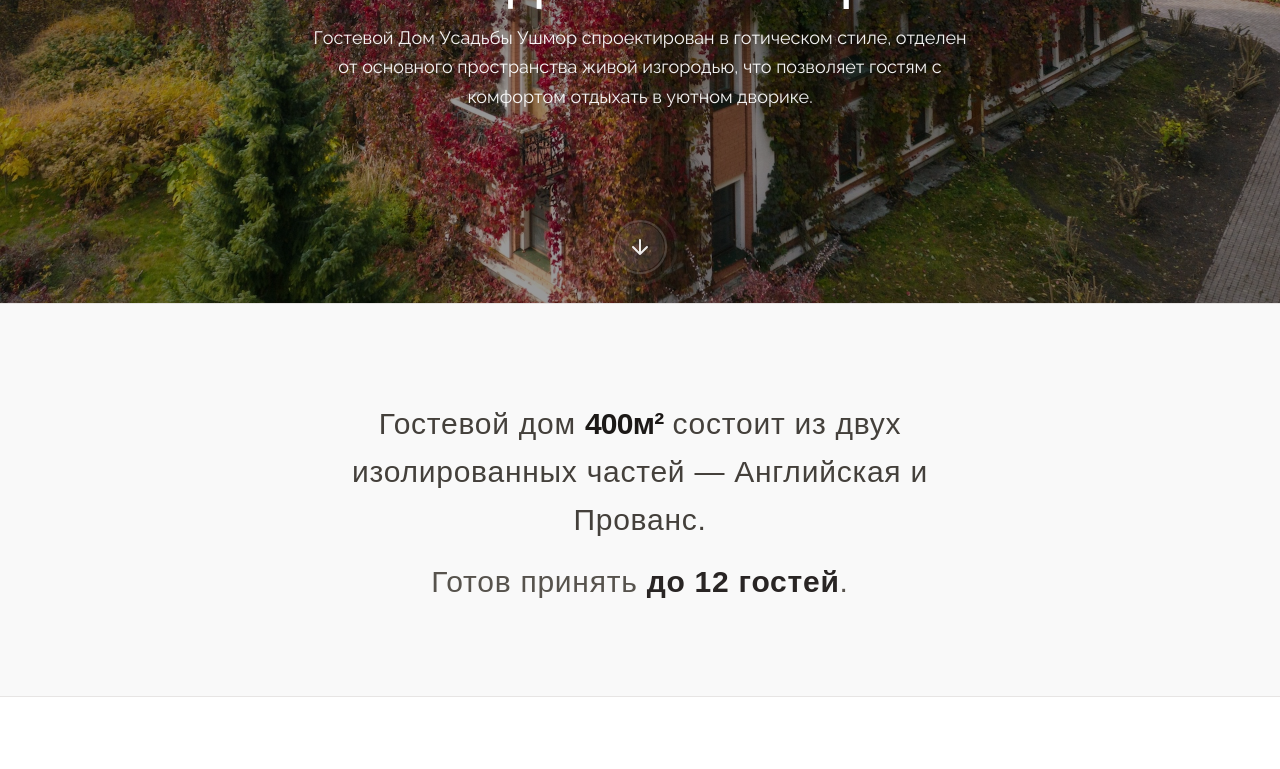
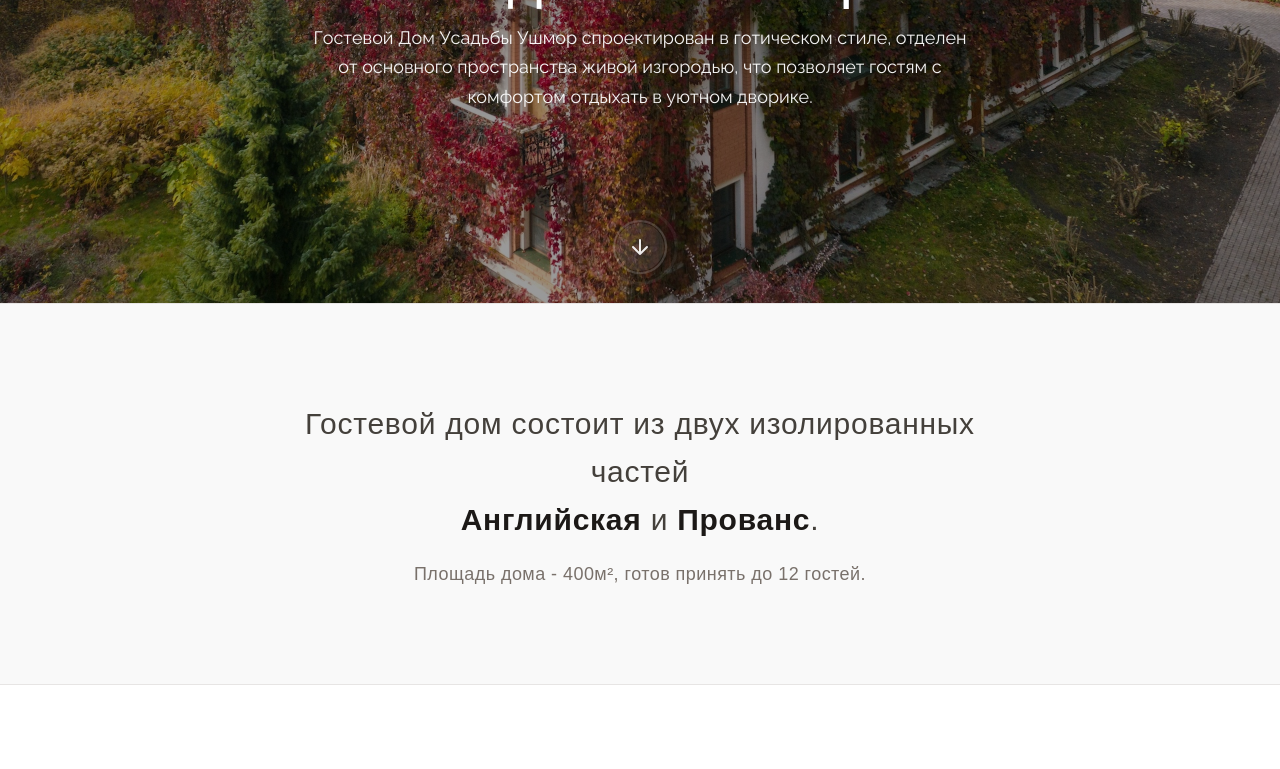
Before and after one commit to Sharky121/weddings, a Next.js app: page /guest-houses in a window 1280 px wide. Shown: the part 486-1255 px from the top of the page. Built offline with nearby package versions, Linux system fonts and the light colour scheme; a web font is replaced by a local one.

Commit message:
feat: гостевая страница

```diff
--- a/app/guest-houses/page.tsx
+++ b/app/guest-houses/page.tsx
@@ -103,15 +103,15 @@ export default function GuestHousesPage() {
             className="text-center text-xl text-stone-700 tracking-wide sm:text-2xl lg:text-3xl"
             style={{ fontFamily: "var(--font-forum)", lineHeight: 1.6 }}
           >
-            Гостевой дом{" "}
-            <span className="font-semibold tracking-tight text-stone-900">400м²</span>
-            {" "}состоит из двух изолированных частей — Английская и Прованс.
+            Гостевой дом состоит из двух изолированных частей
+            <br />
+            <span className="font-semibold text-stone-900">Английская</span> и <span className="font-semibold text-stone-900">Прованс</span>.
           </p>
           <p
-            className="mt-5 text-center text-xl tracking-wide text-stone-600 sm:text-2xl lg:text-3xl"
+            className="mt-4 text-center text-base font-normal tracking-wide text-stone-500 sm:text-lg"
             style={{ fontFamily: "var(--font-forum)" }}
           >
-            Готов принять <span className="font-semibold text-stone-800">до 12 гостей</span>.
+            Площадь дома - 400м², готов принять до 12 гостей.
           </p>
         </div>
       </section>
```
